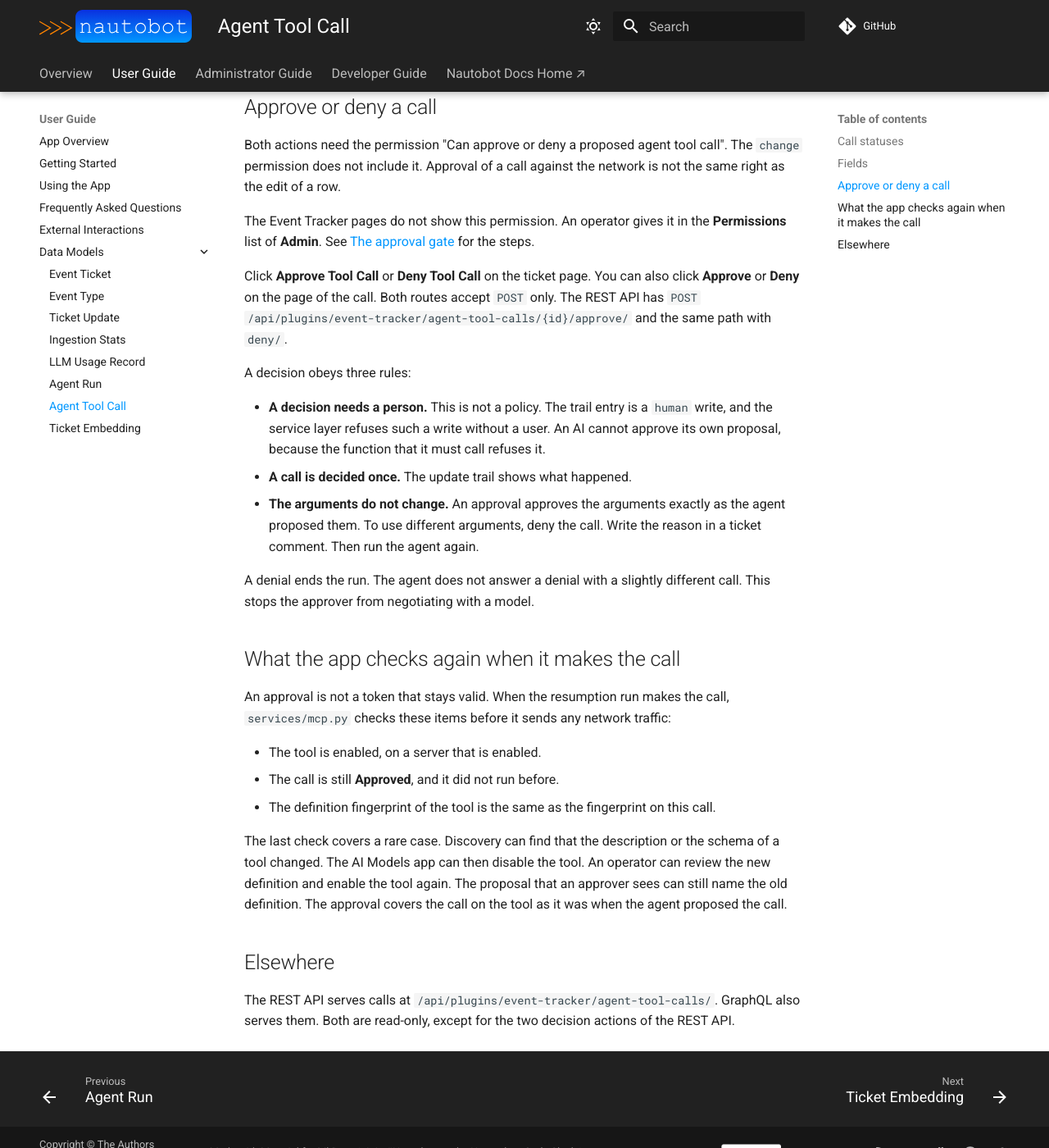
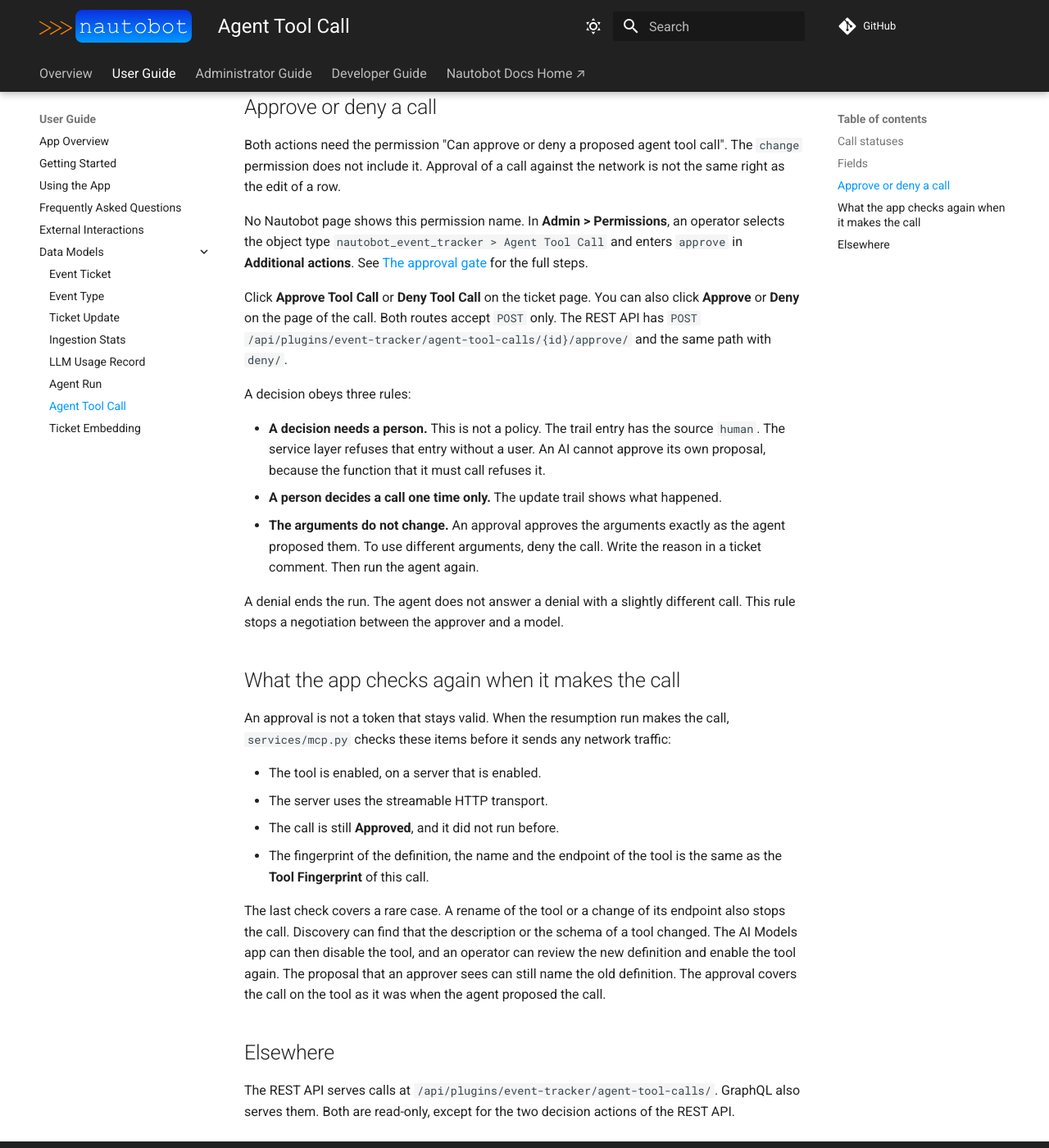
Before and after one commit to jtdub/nautobot-app-event-tracker, an MkDocs documentation site: the page built from docs/models/agenttoolcall.md, in a window 1280 px wide and 1400 px high, scrolled down 1949 px. Shown: the whole window at 82% size. Built offline with MkDocs 1.6.1 and Material for MkDocs 9.7.7, drawn with Linux system fonts in a browser that asks for light colours; comment, search, counter and statistics services are not loaded; some of the changed text lies outside the part shown.

Commit message:
60: Address QA round 1 findings

```diff
--- a/docs/models/agenttoolcall.md
+++ b/docs/models/agenttoolcall.md
@@ -1,6 +1,6 @@
 # Agent Tool Call
 
-An Agent Tool Call is one tool call that an agent asked for, and what became of it. The service layer writes it as part of an [Agent Run](agentrun.md). No form creates one.
+An Agent Tool Call is one tool call that an agent asked for, and what happened to the call. The service layer writes it as part of an [Agent Run](agentrun.md). No form creates one.
 
 ## Call statuses {#the-difference-between-the-two-kinds-of-call-in-one-column}
 
@@ -34,9 +34,9 @@ The detail page of a call shows the bold labels below. The list shows **Proposed
 | **Arguments** (`arguments`) | What the model asked for, exactly as it asked. The arguments do not change after the proposal. The detail page shows them in a panel. |
 | **Result** (`result`) | What came back, cut at a limit. The detail page shows it in a panel. |
 
-In **Result**, `truncated` shows that the app cut the text at the limit. `separators_shortened` shows that the app made separator runs or table spaces short. Then the text is not the exact text of the device.
+In **Result**, `truncated` shows that the app cut the text at the limit. `separators_shortened` shows that the app made long rows of separator characters or table spaces short. Then the text is not the exact text of the device.
 
-A call that a stop of the Job cut off has one of these error texts:
+A call that a stop of the Job interrupted has one of these error texts:
 
 - "The Job reached its soft time limit before this call finished." The call is read-only.
 - "The process that ran this agent stopped before this call finished." The call is read-only.
@@ -46,27 +46,28 @@ A call that a stop of the Job cut off has one of these error texts:
 
 Both actions need the permission "Can approve or deny a proposed agent tool call". The `change` permission does not include it. Approval of a call against the network is not the same right as the edit of a row.
 
-The Event Tracker pages do not show this permission. An operator gives it in the **Permissions** list of **Admin**. See [The approval gate](../admin/agents.md#the-approval-gate) for the steps.
+No Nautobot page shows this permission name. In **Admin > Permissions**, an operator selects the object type `nautobot_event_tracker > Agent Tool Call` and enters `approve` in **Additional actions**. See [The approval gate](../admin/agents.md#the-approval-gate) for the full steps.
 
 Click **Approve Tool Call** or **Deny Tool Call** on the ticket page. You can also click **Approve** or **Deny** on the page of the call. Both routes accept `POST` only. The REST API has `POST /api/plugins/event-tracker/agent-tool-calls/{id}/approve/` and the same path with `deny/`.
 
 A decision obeys three rules:
 
-- **A decision needs a person.** This is not a policy. The trail entry is a `human` write, and the service layer refuses such a write without a user. An AI cannot approve its own proposal, because the function that it must call refuses it.
-- **A call is decided once.** The update trail shows what happened.
+- **A decision needs a person.** This is not a policy. The trail entry has the source `human`. The service layer refuses that entry without a user. An AI cannot approve its own proposal, because the function that it must call refuses it.
+- **A person decides a call one time only.** The update trail shows what happened.
 - **The arguments do not change.** An approval approves the arguments exactly as the agent proposed them. To use different arguments, deny the call. Write the reason in a ticket comment. Then run the agent again.
 
-A denial ends the run. The agent does not answer a denial with a slightly different call. This stops the approver from negotiating with a model.
+A denial ends the run. The agent does not answer a denial with a slightly different call. This rule stops a negotiation between the approver and a model.
 
 ## What the app checks again when it makes the call {#what-is-re-checked-at-execution-time}
 
 An approval is not a token that stays valid. When the resumption run makes the call, `services/mcp.py` checks these items before it sends any network traffic:
 
 - The tool is enabled, on a server that is enabled.
+- The server uses the streamable HTTP transport.
 - The call is still **Approved**, and it did not run before.
-- The definition fingerprint of the tool is the same as the fingerprint on this call.
+- The fingerprint of the definition, the name and the endpoint of the tool is the same as the **Tool Fingerprint** of this call.
 
-The last check covers a rare case. Discovery can find that the description or the schema of a tool changed. The AI Models app can then disable the tool. An operator can review the new definition and enable the tool again. The proposal that an approver sees can still name the old definition. The approval covers the call on the tool as it was when the agent proposed the call.
+The last check covers a rare case. A rename of the tool or a change of its endpoint also stops the call. Discovery can find that the description or the schema of a tool changed. The AI Models app can then disable the tool, and an operator can review the new definition and enable the tool again. The proposal that an approver sees can still name the old definition. The approval covers the call on the tool as it was when the agent proposed the call.
 
 ## Elsewhere
 
```
Also changed, not shown: other parts of docs/models/agenttoolcall.md (+1 -1 lines), docs/models/agentrun.md (+3 -3 lines), docs/models/ticketembedding.md (+5 -5 lines).
